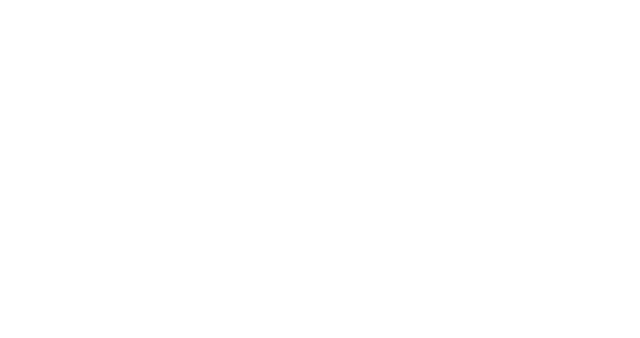
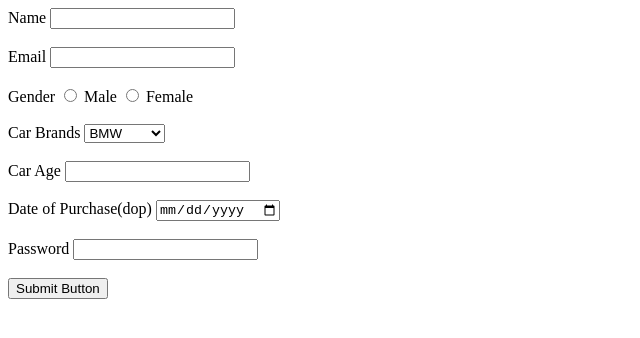
Before and after one commit to acciojob/car-insurance-form-MelamSrihari7, a website: page main.html in a window 1280 px wide. Shown: the whole page, without its empty margins (0-640 px from the left). Drawn offline with Linux system fonts and the light colour scheme.

Commit message:
created a submission

```diff
--- a/main.html
+++ b/main.html
@@ -8,6 +8,31 @@
 
 <body>
 	<!-- the entire body must be written by student -->
+	<form method="post">
+		<label for ="name">Name</label>
+		<input type="text" id="name" required><br><br>
+		<label for="email">Email</label>
+        <input type="email" id="email" name="email" required><br><br>
+		<label>Gender</label>
+		<input type="radio" id="male" name="gender" value="Male" required>
+        <label for="male">Male</label>
+        <input type="radio" id="female" name="gender" value="Female" required>
+        <label for="female">Female</label><br><br>
+		<label for="cars">Car Brands</label>
+        <select id="cars" name="cars">
+            <option value="BMW">BMW</option>
+            <option value="Audi">Audi</option>
+            <option value="Mercedez">Mercedez</option>
+        </select><br><br>
+		<label for="carage">Car Age</label>
+		<input type="number" id="carage" name="carage" required><br><br>
+		<label for="dop">Date of Purchase(dop)</label>
+		<input type="date" id="dop" name="dop" required><br><br>
+		 <label for="password">Password</label>
+        <input type="password" id="password" name="password" required><br><br>
+
+        <button type="submit">Submit Button</button>
+    </form>
     <script type="text/javascript" src="./script.js">
 </script>
 
```
